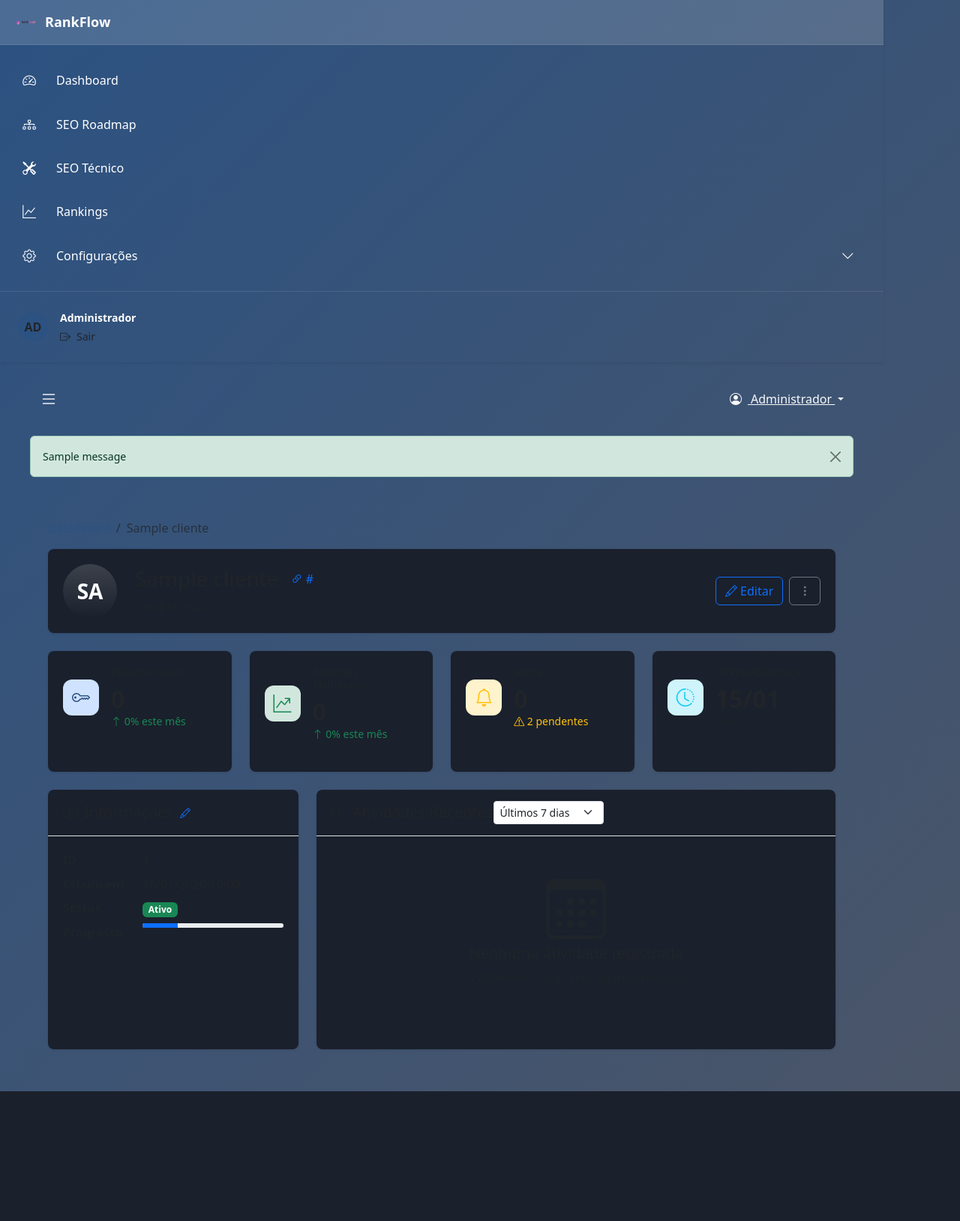
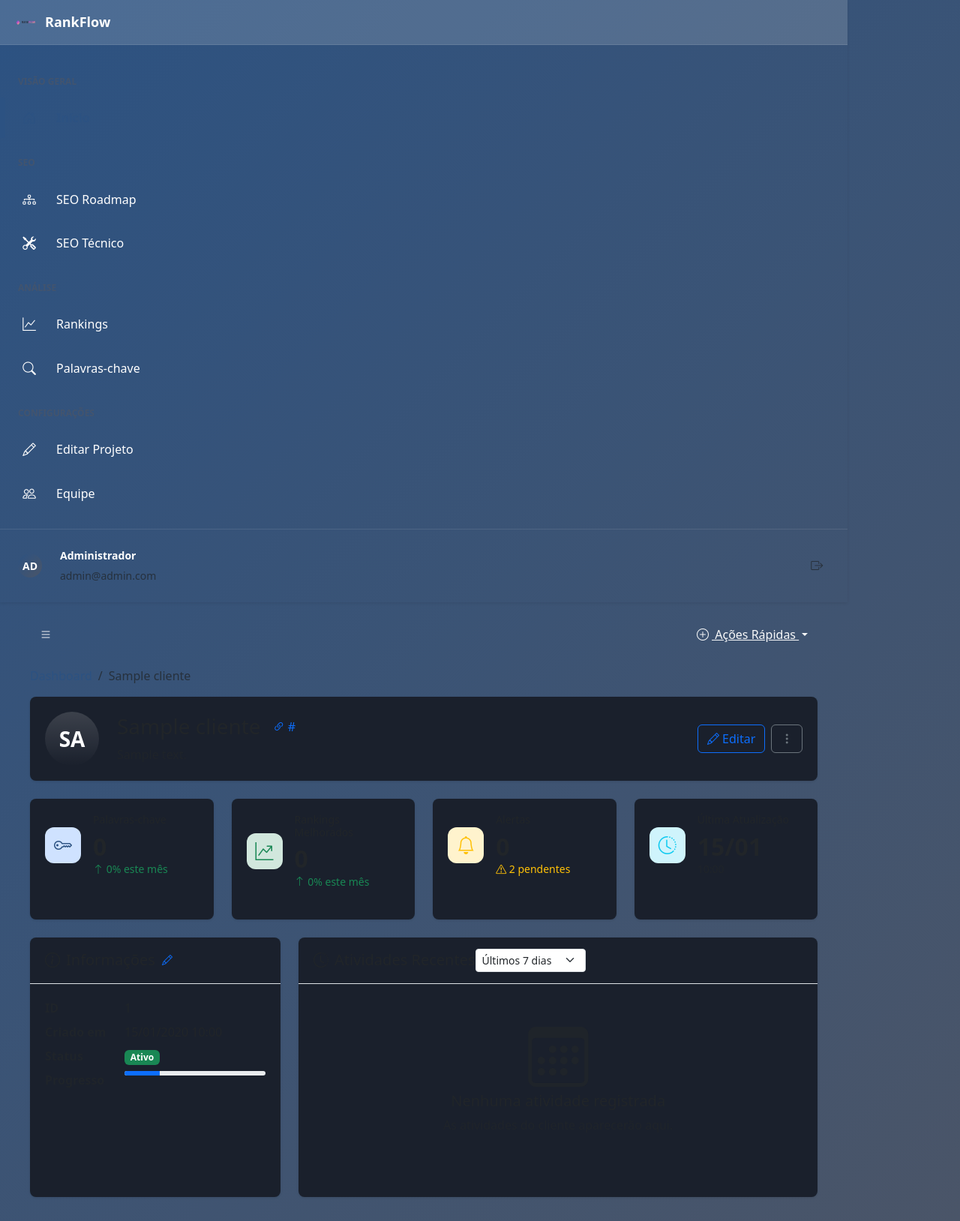
Before and after one commit to Gabrielnfranca/RankFlow_SEO, a Flask app: page /cliente/1 in a window 1280 px wide. Shown: the whole page at 75% size. Before the commit the page ends 1455 px from the top, so only its background shows below. Run offline with Flask 3, Linux system fonts and the light colour scheme; a user stored in the database is signed in; tables that the repository leaves empty hold one stand-in row (values such as "Sample post"); one stand-in notice (Sample message) is shown.

Commit message:
Atualização do template base_cliente.html com novo menu lateral

```diff
--- a/templates/base_cliente.html
+++ b/templates/base_cliente.html
@@ -21,23 +21,23 @@
             </div>
 
             <ul class="list-unstyled components">
-                <!-- Dashboard -->
+                <!-- Visão Geral -->
+                <li class="menu-header">Visão Geral</li>
                 <li class="sidebar-item">
-                    <a href="{{ url_for('dashboard') }}" class="sidebar-link">
-                        <i class="bi bi-speedometer2"></i>
-                        <span>Dashboard</span>
+                    <a href="{{ url_for('detalhe_cliente', id=cliente.id) }}" class="sidebar-link {% if request.endpoint == 'detalhe_cliente' %}active{% endif %}">
+                        <i class="bi bi-house-door"></i>
+                        <span>Início</span>
                     </a>
                 </li>
 
-                <!-- SEO Roadmap -->
+                <!-- SEO -->
+                <li class="menu-header">SEO</li>
                 <li class="sidebar-item">
                     <a href="{{ url_for('seo_roadmap', cliente_id=cliente.id) }}" class="sidebar-link {% if request.endpoint == 'seo_roadmap' %}active{% endif %}">
                         <i class="bi bi-diagram-3"></i>
                         <span>SEO Roadmap</span>
                     </a>
                 </li>
-
-                <!-- SEO Técnico -->
                 <li class="sidebar-item">
                     <a href="{{ url_for('seo_tecnico', cliente_id=cliente.id) }}" class="sidebar-link {% if request.endpoint == 'seo_tecnico' %}active{% endif %}">
                         <i class="bi bi-tools"></i>
@@ -45,49 +45,50 @@
                     </a>
                 </li>
 
-                <!-- Rankings -->
+                <!-- Análise -->
+                <li class="menu-header">Análise</li>
                 <li class="sidebar-item">
                     <a href="#" class="sidebar-link">
                         <i class="bi bi-graph-up"></i>
                         <span>Rankings</span>
                     </a>
                 </li>
+                <li class="sidebar-item">
+                    <a href="#" class="sidebar-link">
+                        <i class="bi bi-search"></i>
+                        <span>Palavras-chave</span>
+                    </a>
+                </li>
 
                 <!-- Configurações -->
+                <li class="menu-header">Configurações</li>
                 <li class="sidebar-item">
-                    <a href="#configSubmenu" data-bs-toggle="collapse" class="sidebar-link">
-                        <i class="bi bi-gear"></i>
-                        <span>Configurações</span>
-                        <i class="bi bi-chevron-down ms-auto"></i>
-                    </a>
-                    <ul class="collapse list-unstyled" id="configSubmenu">
-                        <li>
                     <a href="#" class="sidebar-link" data-bs-toggle="modal" data-bs-target="#editarClienteModal">
                         <i class="bi bi-pencil"></i>
                         <span>Editar Projeto</span>
                     </a>
                 </li>
-                        <li>
+                <li class="sidebar-item">
                     <a href="#" class="sidebar-link" data-bs-toggle="modal" data-bs-target="#membrosEquipeModal">
                         <i class="bi bi-people"></i>
                         <span>Equipe</span>
                     </a>
                 </li>
             </ul>
-                </li>
-            </ul>
 
             <!-- User Info -->
             <div class="sidebar-footer">
-                <div class="user-info">
-                    <div class="avatar">{{ current_user.nome[:2].upper() }}</div>
-                    <div class="user-details">
-                        <span class="user-name">{{ current_user.nome }}</span>
-                        <a href="{{ url_for('logout') }}" class="logout-link">
+                <div class="user-info d-flex align-items-center">
+                    <div class="avatar-circle me-2" style="width: 32px; height: 32px; font-size: 14px;">
+                        {{ current_user.nome[:2].upper() }}
+                    </div>
+                    <div class="user-details flex-grow-1">
+                        <span class="user-name d-block">{{ current_user.nome }}</span>
+                        <small class="text-muted">{{ current_user.email }}</small>
+                    </div>
+                    <a href="{{ url_for('logout') }}" class="btn btn-link text-muted px-2" title="Sair">
                         <i class="bi bi-box-arrow-right"></i>
-                            <span>Sair</span>
                     </a>
-                    </div>
                 </div>
             </div>
         </nav>
@@ -98,39 +99,27 @@
             <nav class="navbar navbar-expand-lg navbar-light">
                 <div class="container-fluid px-4">
                     <button type="button" id="sidebarCollapse" class="btn btn-link text-light">
-                        <i class="bi bi-list fs-4"></i>
+                        <i class="bi bi-list"></i>
                     </button>
-
                     <div class="d-flex align-items-center ms-auto">
                         <div class="dropdown">
-                            <button class="btn btn-link text-light dropdown-toggle" type="button" id="userDropdown" data-bs-toggle="dropdown" aria-expanded="false">
-                                <i class="bi bi-person-circle me-2"></i>
-                                {{ current_user.nome }}
+                            <button class="btn btn-link text-light dropdown-toggle" type="button" id="quickActions" data-bs-toggle="dropdown" aria-expanded="false">
+                                <i class="bi bi-plus-circle me-1"></i>
+                                Ações Rápidas
                             </button>
-                            <ul class="dropdown-menu dropdown-menu-end" aria-labelledby="userDropdown">
-                                <li><a class="dropdown-item" href="{{ url_for('logout') }}">Sair</a></li>
+                            <ul class="dropdown-menu dropdown-menu-end" aria-labelledby="quickActions">
+                                <li><a class="dropdown-item" href="#"><i class="bi bi-plus-lg me-2"></i>Nova Palavra-chave</a></li>
+                                <li><a class="dropdown-item" href="#"><i class="bi bi-file-earmark-text me-2"></i>Gerar Relatório</a></li>
+                                <li><hr class="dropdown-divider"></li>
+                                <li><a class="dropdown-item" href="#"><i class="bi bi-gear me-2"></i>Configurações</a></li>
                             </ul>
                         </div>
                     </div>
                 </div>
             </nav>
 
-            <!-- Flash Messages -->
-            {% with messages = get_flashed_messages(with_categories=true) %}
-                {% if messages %}
-                    {% for category, message in messages %}
-                        <div class="alert alert-{{ category }} alert-dismissible fade show mx-4 mt-3" role="alert">
-                            {{ message }}
-                            <button type="button" class="btn-close" data-bs-dismiss="alert" aria-label="Close"></button>
-                        </div>
-                    {% endfor %}
-                {% endif %}
-            {% endwith %}
-
             <!-- Main Content -->
-            <div class="container-fluid px-4 py-4">
             {% block content %}{% endblock %}
-            </div>
         </div>
     </div>
 
@@ -140,7 +129,6 @@
             // Toggle sidebar
             document.getElementById('sidebarCollapse').addEventListener('click', function() {
                 document.getElementById('sidebar').classList.toggle('active');
-                document.getElementById('content').classList.toggle('active');
             });
         });
     </script>
```
Lines whose indentation alone changed are shown as unchanged.
